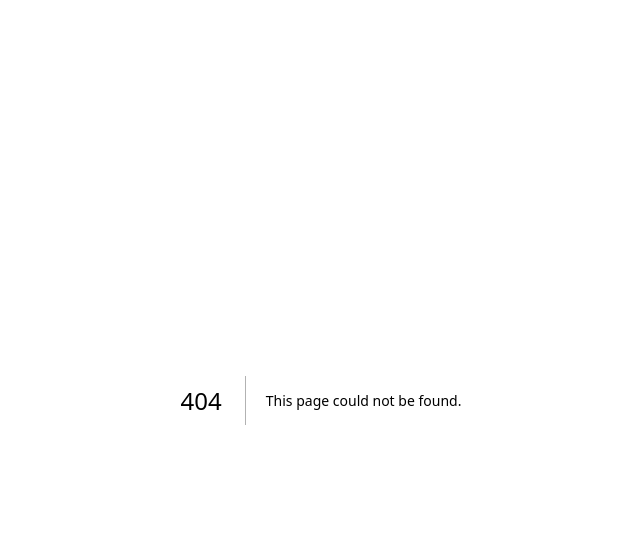
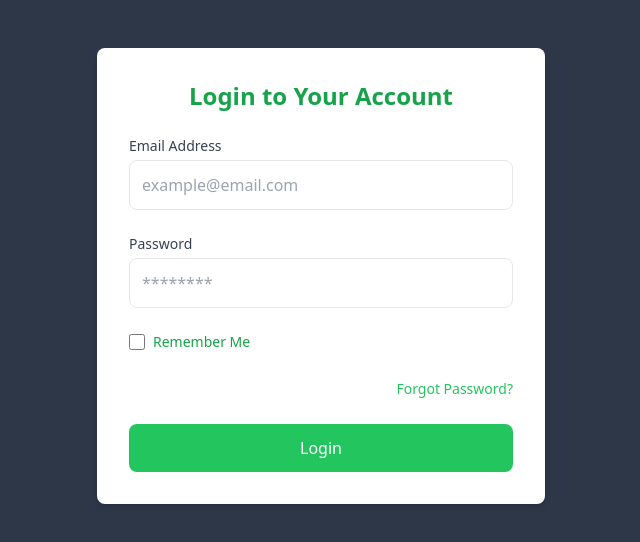
Before and after one commit to sam-zarila/symposium_project, a Next.js app: page /login in a window 1280 px wide. Before the commit this address had no page. Shown: the top 542 px of the page, without its empty margins (319-959 px from the left). Built offline with nearby package versions, Linux system fonts and the light colour scheme.

Commit message:
registration

```diff
--- a/app/GetStarted/getStarted.tsx
+++ b/app/GetStarted/getStarted.tsx
@@ -11,7 +11,7 @@ const RegistrationForm = () => {
     organization: "",
     sector: "",
     phone: "",
-
+    termsAccepted: false,
   });
 
   const [errors, setErrors] = useState({
@@ -19,19 +19,19 @@ const RegistrationForm = () => {
     termsError: false,
   });
 
-  const handleChange = (e: React.ChangeEvent<HTMLInputElement | HTMLSelectElement>) => {
-    const { name, value, type,  } = e.target;
-
+  const handleChange = (e: React.ChangeEvent<HTMLInputElement | HTMLSelectElement | HTMLTextAreaElement>) => {
+    const { name, value, type } = e.target;
+    const newValue = type === "checkbox" ? (e.target as HTMLInputElement).checked : value;
     setFormData({
       ...formData,
-
+      [name]: newValue,
     });
 
     if (name === "password" || name === "confirmPassword") {
-      setErrors((prevErrors) => ({
-        ...prevErrors,
+      setErrors({
+        ...errors,
         passwordMismatch: formData.password !== formData.confirmPassword,
-      }));
+      });
     }
   };
 
@@ -41,6 +41,11 @@ const RegistrationForm = () => {
     // Check for errors
     if (formData.password !== formData.confirmPassword) {
       setErrors({ ...errors, passwordMismatch: true });
+      return;
+    }
+
+    if (!formData.termsAccepted) {
+      setErrors({ ...errors, termsError: true });
       return;
     }
 
@@ -60,7 +65,9 @@ const RegistrationForm = () => {
         <form onSubmit={handleSubmit} className="space-y-6">
           {/* Full Name */}
           <div>
-            <label className="block text-sm font-medium text-gray-700">Full Name</label>
+            <label className="block text-sm font-medium text-gray-700">
+              Full Name
+            </label>
             <input
               type="text"
               name="fullName"
@@ -68,13 +75,15 @@ const RegistrationForm = () => {
               onChange={handleChange}
               required
               className="w-full mt-1 p-3 border rounded-lg focus:ring-green-500 focus:border-green-500"
-              placeholder="sam zarila"
+              placeholder="Enter your full name"
             />
           </div>
 
           {/* Email Address */}
           <div>
-            <label className="block text-sm font-medium text-gray-700">Email Address</label>
+            <label className="block text-sm font-medium text-gray-700">
+              Email Address
+            </label>
             <input
               type="email"
               name="email"
@@ -82,13 +91,15 @@ const RegistrationForm = () => {
               onChange={handleChange}
               required
               className="w-full mt-1 p-3 border rounded-lg focus:ring-green-500 focus:border-green-500"
-              placeholder="zarilasam99@gmail.com"
+              placeholder="Enter your email"
             />
           </div>
 
           {/* Password */}
           <div>
-            <label className="block text-sm font-medium text-gray-700">Password</label>
+            <label className="block text-sm font-medium text-gray-700">
+              Password
+            </label>
             <input
               type="password"
               name="password"
@@ -96,13 +107,15 @@ const RegistrationForm = () => {
               onChange={handleChange}
               required
               className="w-full mt-1 p-3 border rounded-lg focus:ring-green-500 focus:border-green-500"
-              placeholder="********"
+              placeholder="Enter your password"
             />
           </div>
 
           {/* Confirm Password */}
           <div>
-            <label className="block text-sm font-medium text-gray-700">Confirm Password</label>
+            <label className="block text-sm font-medium text-gray-700">
+              Confirm Password
+            </label>
             <input
               type="password"
               name="confirmPassword"
@@ -110,16 +123,20 @@ const RegistrationForm = () => {
               onChange={handleChange}
               required
               className="w-full mt-1 p-3 border rounded-lg focus:ring-green-500 focus:border-green-500"
-              placeholder="********"
+              placeholder="Confirm your password"
             />
             {errors.passwordMismatch && (
-              <p className="text-red-500 text-sm mt-1">Passwords do not match!</p>
+              <p className="text-red-500 text-sm mt-1">
+                Passwords do not match!
+              </p>
             )}
           </div>
 
           {/* Organization */}
           <div>
-            <label className="block text-sm font-medium text-gray-700">Organization/Business Name</label>
+            <label className="block text-sm font-medium text-gray-700">
+              Organization/Business Name
+            </label>
             <input
               type="text"
               name="organization"
@@ -127,13 +144,15 @@ const RegistrationForm = () => {
               onChange={handleChange}
               required
               className="w-full mt-1 p-3 border rounded-lg focus:ring-green-500 focus:border-green-500"
-              placeholder="Liwonde Private hospital"
+              placeholder="Enter your organization name"
             />
           </div>
 
           {/* Sector */}
           <div>
-            <label className="block text-sm font-medium text-gray-700">Sector</label>
+            <label className="block text-sm font-medium text-gray-700">
+              Sector
+            </label>
             <select
               name="sector"
               value={formData.sector}
@@ -141,7 +160,9 @@ const RegistrationForm = () => {
               required
               className="w-full mt-1 p-3 border rounded-lg focus:ring-green-500 focus:border-green-500"
             >
-              <option value="" disabled>Select your sector</option>
+              <option value="" disabled>
+                Select your sector
+              </option>
               <option value="Finance">Finance</option>
               <option value="Education">Education</option>
               <option value="Healthcare">Healthcare</option>
@@ -153,7 +174,9 @@ const RegistrationForm = () => {
 
           {/* Phone Number */}
           <div>
-            <label className="block text-sm font-medium text-gray-700">Phone Number</label>
+            <label className="block text-sm font-medium text-gray-700">
+              Phone Number
+            </label>
             <input
               type="tel"
               name="phone"
@@ -166,7 +189,26 @@ const RegistrationForm = () => {
           </div>
 
           {/* Terms and Conditions */}
-
+          <div className="flex items-center">
+            <input
+              type="checkbox"
+              name="termsAccepted"
+              checked={formData.termsAccepted}
+              onChange={handleChange}
+              className="h-4 w-4 text-green-600 focus:ring-green-500 border-gray-300 rounded"
+            />
+            <label className="ml-2 text-sm text-gray-600">
+              I agree to the{" "}
+              <a href="#" className="text-green-500 hover:underline">
+                Terms and Conditions
+              </a>
+            </label>
+          </div>
+          {errors.termsError && (
+            <p className="text-red-500 text-sm">
+              You must accept the terms and conditions.
+            </p>
+          )}
 
           {/* Submit Button */}
           <button
@@ -176,6 +218,14 @@ const RegistrationForm = () => {
             Register
           </button>
         </form>
+
+        {/* Login Link */}
+        <p className="text-center mt-4 text-gray-600">
+          Already have an account?{" "}
+          <a href="/login" className="text-green-500 font-medium hover:underline">
+            Login
+          </a>
+        </p>
       </div>
     </section>
   );
--- /dev/null
+++ b/app/login/login.tsx
@@ -0,0 +1,118 @@
+'use client';
+
+import { useState } from "react";
+
+const LoginForm = () => {
+  const [formData, setFormData] = useState({
+    email: "",
+    password: "",
+    rememberMe: false,
+  });
+
+  const [error, setError] = useState("");
+
+  const handleChange = (e: React.ChangeEvent<HTMLInputElement>) => {
+    const { name, value, type, checked } = e.target;
+    setFormData({
+      ...formData,
+      [name]: type === "checkbox" ? checked : value,
+    });
+  };
+
+  const handleSubmit = (e: React.FormEvent) => {
+    e.preventDefault();
+
+    // Basic validation
+    if (!formData.email || !formData.password) {
+      setError("Both fields are required.");
+      return;
+    }
+
+    setError("");
+
+    // Submit form logic here
+    console.log("Login data:", formData);
+  };
+
+  return (
+    <section className="py-12 px-6 ">
+      <div className="max-w-md mx-auto bg-white shadow-md rounded-lg p-8">
+        <h2 className="text-2xl font-bold text-green-600 text-center mb-6">
+          Login to Your Account
+        </h2>
+
+        {error && (
+          <div className="bg-red-100 text-red-700 p-3 rounded mb-4">
+            {error}
+          </div>
+        )}
+
+        <form onSubmit={handleSubmit} className="space-y-6">
+          {/* Email Address */}
+          <div>
+            <label className="block text-sm font-medium text-gray-700">
+              Email Address
+            </label>
+            <input
+              type="email"
+              name="email"
+              value={formData.email}
+              onChange={handleChange}
+              required
+              className="w-full mt-1 p-3 border rounded-lg focus:ring-blue-500 focus:border-blue-500"
+              placeholder="example@email.com"
+            />
+          </div>
+
+          {/* Password */}
+          <div>
+            <label className="block text-sm font-medium text-gray-700">
+              Password
+            </label>
+            <input
+              type="password"
+              name="password"
+              value={formData.password}
+              onChange={handleChange}
+              required
+              className="w-full mt-1 p-3 border rounded-lg focus:ring-blue-500 focus:border-blue-500"
+              placeholder="********"
+            />
+          </div>
+
+          {/* Remember Me */}
+          <div className="flex items-center">
+            <input
+              type="checkbox"
+              name="rememberMe"
+              checked={formData.rememberMe}
+              onChange={handleChange}
+              className="h-4 w-4 text-blue-600 focus:ring-blue-500 border-gray-300 rounded"
+            />
+            <label className="ml-2 text-sm text-green-600">Remember Me</label>
+          </div>
+
+          {/* Forgot Password */}
+          <div className="text-right">
+            <a
+              href="#"
+              className="text-green-500 hover:underline text-sm"
+            >
+              Forgot Password?
+            </a>
+          </div>
+
+          {/* Submit Button */}
+          <button
+            type="submit"
+            className="w-full bg-green-500 text-white font-medium py-3 rounded-lg hover:bg-blue-600 transition duration-300"
+          >
+            Login
+          </button>
+        </form>
+      </div>
+    </section>
+  );
+};
+
+export default LoginForm;
--- /dev/null
+++ b/app/login/page.tsx
@@ -0,0 +1,7 @@
+import LoginForm from "./login";
+
+export default function Login(){
+    return(
+        <LoginForm/>
+    )
+}
```
